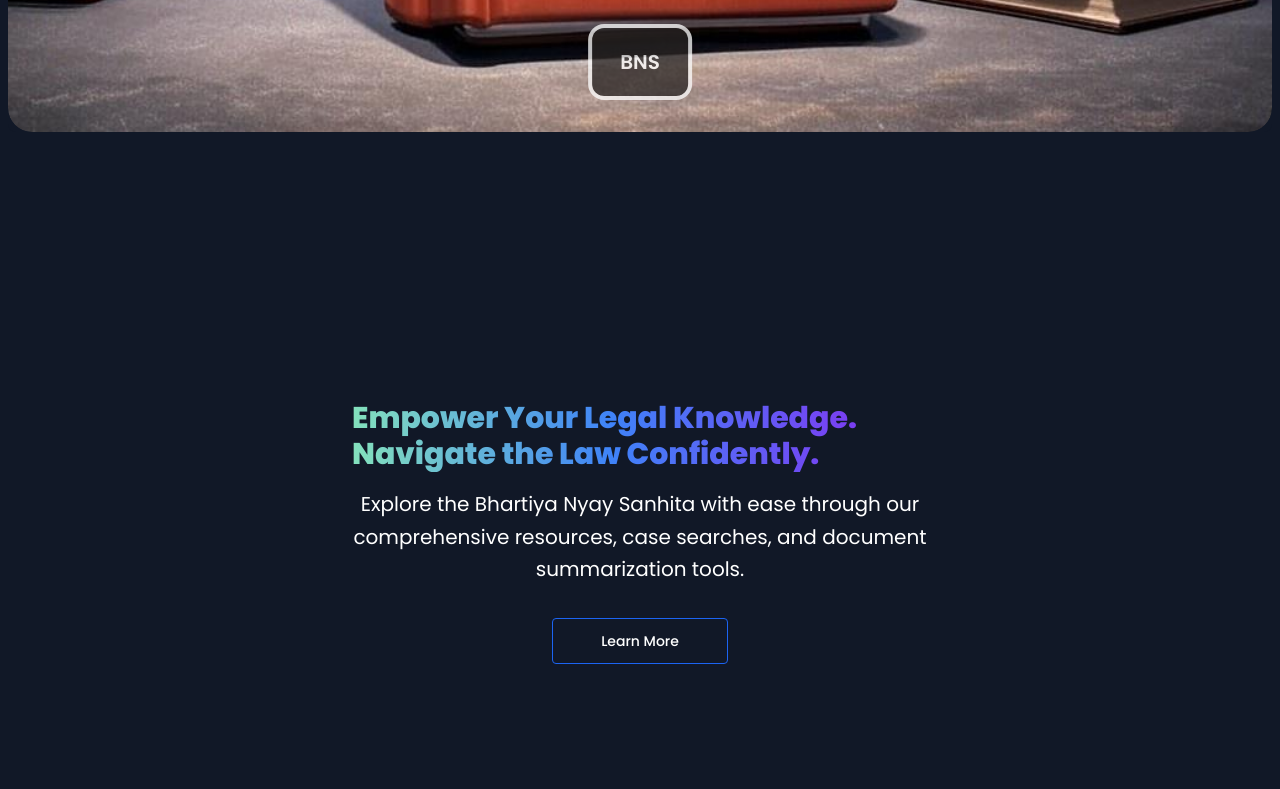
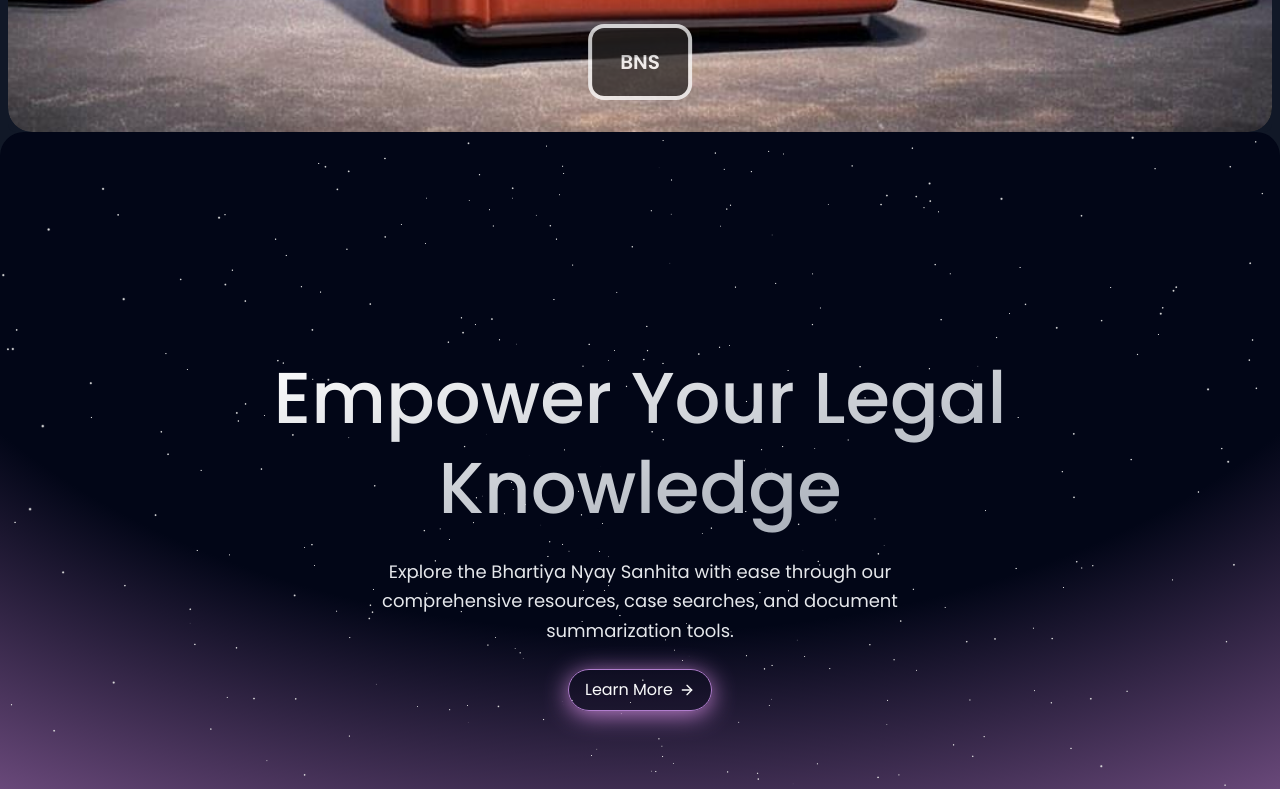
Before and after one commit to ikunalpn/leap, a React (Vite) app: page / in a window 1280 px wide. Shown: the part 760-1549 px from the top of the page. Built offline with nearby package versions, Linux system fonts and the light colour scheme; no server answers.

Commit message:
hero section added

```diff
--- a/package.json
+++ b/package.json
@@ -17,6 +17,8 @@
     "@huggingface/inference": "^2.8.1",
     "@material-tailwind/react": "^2.1.10",
     "@mui/material": "^6.3.0",
+    "@react-three/drei": "^9.121.3",
+    "@react-three/fiber": "^8.17.12",
     "axios": "^1.7.9",
     "dompurify": "^3.2.3",
     "flowbite-react": "^0.10.2",
@@ -29,7 +31,8 @@
     "react-markdown": "^9.0.1",
     "react-router-dom": "^7.1.1",
     "sweetalert2": "^11.15.9",
-    "swiper": "^11.1.15"
+    "swiper": "^11.1.15",
+    "three": "^0.172.0"
   },
   "devDependencies": {
     "@eslint/js": "^9.15.0",
--- a/src/pages/BSAInfo.jsx
+++ b/src/pages/BSAInfo.jsx
@@ -29,7 +29,7 @@ function BSAInfo() {
                     <div className="bg-gradient-to-br from-white/95 via-blue-800 to-white/90 p-1 rounded-lg shadow-lg w-64 h-94 transform transition duration-500 hover:scale-110">
                         <div className="text-base text-gray-400 bg-gradient-to-br from-[#0d1120] to-[#3a4b8a] p-6 rounded-lg h-full flex flex-col justify-between">
                             <b>Consistency with Criminal Reforms</b>
-                            <p className="mt-2">Over time, various amendments have been made to the IEA to align with criminal law reforms. However, these changes have led to a fragmented and inconsistent framework.
+                            <p className="mt-2">Over time, various amendments have been made to the IEA to align with criminal law reforms. However, these changes have led to a fragmented.
                             </p>
                         </div>
                     </div>
@@ -38,7 +38,7 @@ function BSAInfo() {
                         <div className="text-base text-gray-400 bg-gradient-to-br from-[#0d1120] to-[#3a4b8a] p-6 rounded-lg h-full flex flex-col justify-between">
                             <b>Addressing Custodial Injustices</b>
                             <p className="mt-2">
-                            The IEA inadequately safeguards against custodial violence and coercion. The new Bill introduces stricter guidelines to ensure that evidence obtained through coercion is inadmissible.
+                            The IEA inadequately safeguards against custodial violence and coercion. The new Bill introduces stricter guidelines to ensure that evidence.
 
                             </p>
                         </div>
@@ -47,7 +47,7 @@ function BSAInfo() {
                     <div className="bg-gradient-to-br from-white/95 via-blue-800 to-white/90 p-1 rounded-lg shadow-lg w-64 h-94 transform transition duration-500 hover:scale-110">
                         <div className="text-base text-gray-400 bg-gradient-to-br from-[#0d1120] to-[#3a4b8a] p-6 rounded-lg h-full flex flex-col justify-between">
                             <b>Enhanced Clarity and Efficacy in Evidence Admission</b>
-                            <p className="mt-2">he Bharatiya Sakshya Adhiniyam 2023, aims to clarify the rules on admissibility of evidence, including electronic records. This removes ambiguity and ensures a consistent approach to handling primary and secondary evidence.
+                            <p className="mt-2">he Bharatiya Sakshya Adhiniyam 2023, aims to clarify the rules on admissibility of evidence, including electronic records.
                             </p>
                         </div>
                     </div>
--- a/src/pages/Home.jsx
+++ b/src/pages/Home.jsx
@@ -7,7 +7,41 @@ import BNS from '../assets/caraousal/BNS.jpg';
 import cases from '../assets/caraousal/cases.png';
 import query from '../assets/caraousal/query.png';
 import summary from '../assets/caraousal/summary.png';
+
+
+// extra
+import { Stars } from "@react-three/drei";
+import { Canvas } from "@react-three/fiber";
+import { FiArrowRight } from "react-icons/fi";
+import {
+    useMotionTemplate,
+    useMotionValue,
+    motion,
+    animate,
+} from "framer-motion";
+
+const COLORS_TOP = ["#13FFAA", "#1E67C6", "#CE84CF", "#DD335C"];
+
+
 export default function Home() {
+
+    // light effect
+    const color = useMotionValue(COLORS_TOP[0]);
+    useEffect(() => {
+        animate(color, COLORS_TOP, {
+            ease: "easeInOut",
+            duration: 10,
+            repeat: Infinity,
+            repeatType: "mirror",
+        });
+    }, []);
+    const backgroundImage = useMotionTemplate`radial-gradient(125% 125% at 50% 0%, #020617 50%, ${color})`;
+    const border = useMotionTemplate`1px solid ${color}`;
+    const boxShadow = useMotionTemplate`0px 4px 24px ${color}`;
+    const redirectBns = () => {
+        window.location.href = '/bns'; // Redirect to /bns
+    };
+///
 
 
     const images = [
@@ -181,7 +215,7 @@ export default function Home() {
                     </div>
                 </div>
             </Carousel> */}
-            <div style={{backgroundColor:'#111827'}}>
+            <div style={{ backgroundColor: '#111827' }}>
                 <section className="bg-gray-900 relative mx-2 rounded-lg slide-in">
                     <div className="relative h-screen overflow-hidden rounded-3xl">
                         <div className={`absolute rounded-3xl w-full h-screen transition-transform duration-500 ${transition === 'slide-out' ? 'translate-x-full' : transition === 'slide-in' ? '-translate-x-full' : 'translate-x-0'}`}>
@@ -232,8 +266,8 @@ export default function Home() {
                 </section>
 
 
-                <section className="bg-gray-900 text-white">
-                    <div className="mx-auto max-w-screen-xl px-4 py-32 lg:flex lg:h-screen lg:items-center">
+                {/* <section className="bg-gray-900 text-white"> */}
+                {/* <div className="mx-auto max-w-screen-xl px-4 py-32 lg:flex lg:h-screen lg:items-center">
                         <div className="mx-auto max-w-3xl text-center">
                             <h1 className="bg-gradient-to-r from-green-300 via-blue-500 to-purple-600 bg-clip-text text-3xl font-extrabold text-transparent
                             animate-typing overflow-hidden whitespace-nowrap border-r-3 border-r-white pr-5
@@ -248,7 +282,7 @@ export default function Home() {
                                 {/* <a className="block w-full rounded border border-blue-600 bg-blue-600 px-12 py-3 text-sm font-medium text-white hover:bg-transparent hover:text-white focus:outline-none focus:ring active:text-opacity-75 sm:w-auto" href="#">
                                 Get Started
                             </a> */}
-                                <a href='/bns' className="block w-full rounded border border-blue-600 px-12 py-3 text-sm font-medium text-white hover:bg-blue-600 focus:outline-none focus:ring active:bg-blue-500 sm:w-auto" >
+                {/* <a href='/bns' className="block w-full rounded border border-blue-600 px-12 py-3 text-sm font-medium text-white hover:bg-blue-600 focus:outline-none focus:ring active:bg-blue-500 sm:w-auto" >
                                     <NavLink
                                         to="/bns"
 
@@ -257,9 +291,51 @@ export default function Home() {
                                     </NavLink>
                                 </a>
                             </div>
-                        </div>
+                        </div> */}
+                {/* </div>
+                </section> */}
+
+                <motion.section
+                    style={{
+                        backgroundImage,
+                    }}
+                    className="relative grid min-h-screen place-content-center overflow-hidden bg-gray-950 px-4 py-24 text-gray-200 rounded-3xl"
+                >
+                    <div className="relative z-10 flex flex-col items-center">
+                        {/* <span className="mb-1.5 inline-block rounded-full bg-gray-600/50 px-3 py-1.5 text-sm">
+                            Beta Now Live!
+                        </span> */}
+                        <h1 className="max-w-3xl bg-gradient-to-br from-white to-gray-400 bg-clip-text text-center text-3xl font-medium leading-tight text-transparent sm:text-5xl sm:leading-tight md:text-7xl md:leading-tight">
+                        Empower Your Legal Knowledge
+                        </h1>
+                        <p className="my-6 max-w-xl text-center text-base leading-relaxed md:text-lg md:leading-relaxed">
+                        Explore the Bhartiya Nyay Sanhita with ease through our comprehensive resources, case searches, and document summarization tools.
+                        </p>
+                        <motion.button
+                            style={{
+                                border,
+                                boxShadow,
+                            }}
+                            whileHover={{
+                                scale: 1.015,
+                            }}
+                            whileTap={{
+                                scale: 0.985,
+                            }}
+                            onClick={redirectBns}
+                            className="group relative flex w-fit items-center gap-1.5 rounded-full bg-gray-950/10 px-4 py-2 text-gray-50 transition-colors hover:bg-gray-950/50"
+                        >
+                            Learn More
+                            <FiArrowRight className="transition-transform group-hover:-rotate-45 group-active:-rotate-12" />
+                        </motion.button>
                     </div>
-                </section>
+
+                    <div className="absolute inset-0 z-0">
+                        <Canvas>
+                            <Stars radius={50} count={2500} factor={4} fade speed={2} />
+                        </Canvas>
+                    </div>
+                </motion.section>
             </div>
 
             {/* Cards */}
```
Also changed, not shown: 1 other file (tests, documents, lock files or other folders).
